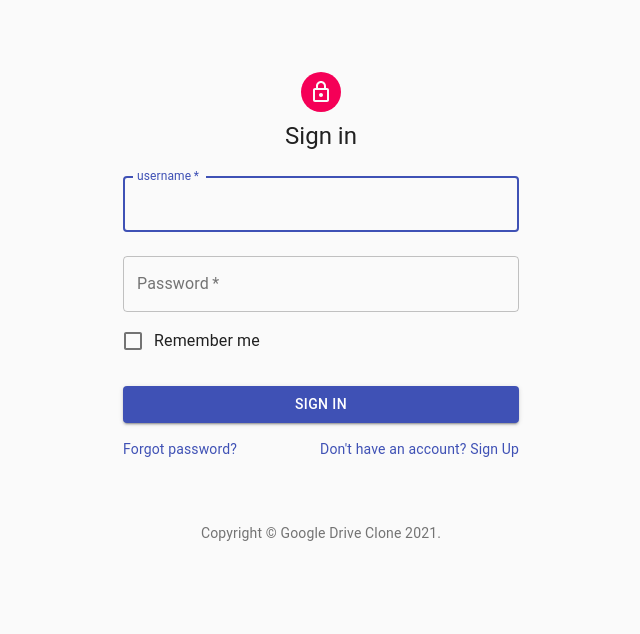
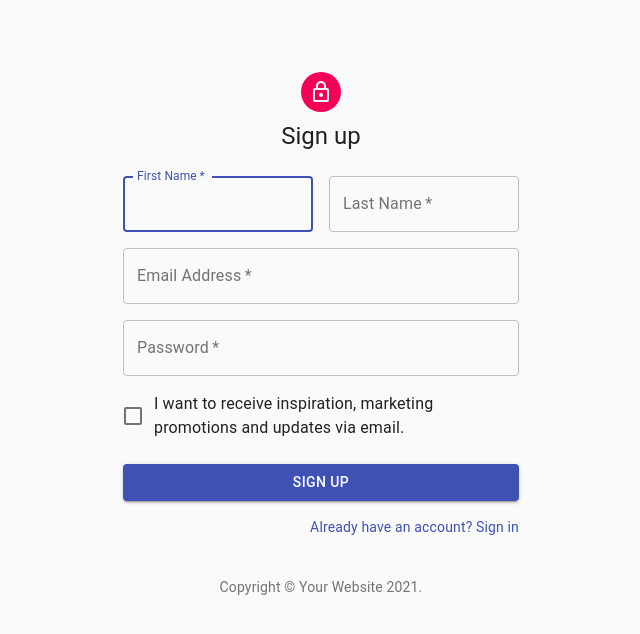
Before and after one commit to ravikiran-fullstack/google-drive-clone-front-end, a React (Create React App) app: page /signup in a window 1280 px wide. Shown: the top 634 px of the page, without its empty margins (319-959 px from the left). Built offline with nearby package versions, Linux system fonts and the light colour scheme.

Commit message:
Created SignUp page with logic and styles, added link to signin and signup pages, added logic to redirect user if the token is empty

```diff
--- a/src/App.js
+++ b/src/App.js
@@ -2,6 +2,8 @@
 import { BrowserRouter, Link, Route, Switch } from "react-router-dom";
 
 import SignIn from './components/auth/signin/SignIn';
+import SignUp from './components/auth/signup/SignUp';
+
 import Home from "./components/home/Home";
 import Preferences from "./components/preferences/Preferences";
 
@@ -9,10 +11,15 @@
 import useToken from './hooks/useToken';
 
 const App = () => {
+  const currentUrl = window.location.pathname;
   const { token, setToken } = useToken();
 
-  if (!token) {
+  if (!token && !currentUrl.includes("/signup")) {
     return <SignIn setToken={ setToken }/>
+  }
+
+  if (!token && currentUrl.includes("/signup")) {
+    return <SignUp/>
   }
 
   return (
@@ -26,6 +33,9 @@
           <Route path="/preferences">
             <Preferences></Preferences>
           </Route>
+          <Route path="/signup">
+            <SignUp></SignUp>
+          </Route>
         </Switch>
 
         <nav>
@@ -36,6 +46,9 @@
             <li>
               <Link to="/preferences">Preferences</Link>
             </li>
+            <li>
+              <Link to="/signup">SignUp</Link>
+            </li>
           </ul>
         </nav>
       </BrowserRouter>
--- a/src/components/auth/signin/SignIn.js
+++ b/src/components/auth/signin/SignIn.js
@@ -122,7 +122,7 @@
                 </Link>
               </Grid>
               <Grid item>
-                <Link href="#" variant="body2">
+                <Link href="/signup" variant="body2">
                   {"Don't have an account? Sign Up"}
                 </Link>
               </Grid>
--- a/src/components/auth/signup/SignUp.js
+++ b/src/components/auth/signup/SignUp.js
@@ -0,0 +1,164 @@
+import React, { useState } from 'react';
+import Avatar from '@material-ui/core/Avatar';
+import Button from '@material-ui/core/Button';
+import CssBaseline from '@material-ui/core/CssBaseline';
+import TextField from '@material-ui/core/TextField';
+import FormControlLabel from '@material-ui/core/FormControlLabel';
+import Checkbox from '@material-ui/core/Checkbox';
+import Link from '@material-ui/core/Link';
+import Grid from '@material-ui/core/Grid';
+import Box from '@material-ui/core/Box';
+import LockOutlinedIcon from '@material-ui/icons/LockOutlined';
+import Typography from '@material-ui/core/Typography';
+import Container from '@material-ui/core/Container';
+
+import useStyles from "./styles";
+
+function Copyright() {
+  return (
+    <Typography variant="body2" color="textSecondary" align="center">
+      {'Copyright © '}
+      <Link color="inherit" href="https://material-ui.com/">
+        Your Website
+      </Link>{' '}
+      {new Date().getFullYear()}
+      {'.'}
+    </Typography>
+  );
+}
+
+const signUpUser = async (credentials) => {
+  try {
+    console.log("signin user called");
+    const url = "https://google-drive-clone-rk.herokuapp.com/register";
+    //const url = 'http://localhost:8585/login';
+    const response = await fetch(url, {
+      method: "POST",
+      headers: {
+        "Content-Type": "application/json",
+      },
+      body: JSON.stringify(credentials),
+    });
+    const status = response.status;
+    console.log("res, status", response, status);
+    const data = await response.json();
+    console.log("data", data);
+    return data;
+  } catch (err) {
+    console.log("login error", err);
+  }
+};
+
+const SignUp = () => {
+  const classes = useStyles();
+  const [firstName, setFirstName] = useState();
+  const [lastName, setLastName] = useState();
+  const [username, setUsername] = useState();
+  const [password, setPassword] = useState();
+
+  const handleSubmit = async(e) => {
+    e.preventDefault();
+    const data = await signUpUser({
+      firstName,
+      lastName,
+      username,
+      password,
+    });
+    console.log("token", data);
+  }
+
+  return (
+    <Container component="main" maxWidth="xs">
+      <CssBaseline />
+      <div className={classes.paper}>
+        <Avatar className={classes.avatar}>
+          <LockOutlinedIcon />
+        </Avatar>
+        <Typography component="h1" variant="h5">
+          Sign up
+        </Typography>
+        <form className={classes.form} noValidate={ false } onSubmit={handleSubmit}>
+          <Grid container spacing={2}>
+            <Grid item xs={12} sm={6}>
+              <TextField
+                autoComplete="fname"
+                name="firstName"
+                variant="outlined"
+                required
+                fullWidth
+                id="firstName"
+                label="First Name"
+                autoFocus
+                onChange={e => setFirstName(e.target.value)}
+              />
+            </Grid>
+            <Grid item xs={12} sm={6}>
+              <TextField
+                variant="outlined"
+                required
+                fullWidth
+                id="lastName"
+                label="Last Name"
+                name="lastName"
+                autoComplete="lname"
+                onChange={e => setLastName(e.target.value)}
+              />
+            </Grid>
+            <Grid item xs={12}>
+              <TextField
+                variant="outlined"
+                required
+                fullWidth
+                id="email"
+                label="Email Address"
+                name="email"
+                autoComplete="email"
+                onChange={e => setUsername(e.target.value)}
+              />
+            </Grid>
+            <Grid item xs={12}>
+              <TextField
+                variant="outlined"
+                required
+                fullWidth
+                name="password"
+                label="Password"
+                type="password"
+                id="password"
+                autoComplete="current-password"
+                onChange={e => setPassword(e.target.value)}
+              />
+            </Grid>
+            <Grid item xs={12}>
+              <FormControlLabel
+                control={<Checkbox value="allowExtraEmails" color="primary" />}
+                label="I want to receive inspiration, marketing promotions and updates via email."
+              />
+            </Grid>
+          </Grid>
+          <Button
+            type="submit"
+            fullWidth
+            variant="contained"
+            color="primary"
+            className={classes.submit}
+          >
+            Sign Up
+          </Button>
+          <Grid container justify="flex-end">
+            <Grid item>
+              <Link href="/signin" variant="body2">
+                Already have an account? Sign in
+              </Link>
+            </Grid>
+          </Grid>
+        </form>
+      </div>
+      <Box mt={5}>
+        <Copyright />
+      </Box>
+    </Container>
+  );
+}
+
+export default SignUp
--- /dev/null
+++ b/src/components/auth/signup/styles.js
@@ -0,0 +1,21 @@
+import { makeStyles } from '@material-ui/core/styles';
+
+export default makeStyles((theme) => ({
+  paper: {
+    marginTop: theme.spacing(8),
+    display: 'flex',
+    flexDirection: 'column',
+    alignItems: 'center',
+  },
+  avatar: {
+    margin: theme.spacing(1),
+    backgroundColor: theme.palette.secondary.main,
+  },
+  form: {
+    width: '100%', // Fix IE 11 issue.
+    marginTop: theme.spacing(3),
+  },
+  submit: {
+    margin: theme.spacing(3, 0, 2),
+  },
+}));
```
Also changed, not shown: 1 other file (tests, documents, lock files or other folders).
